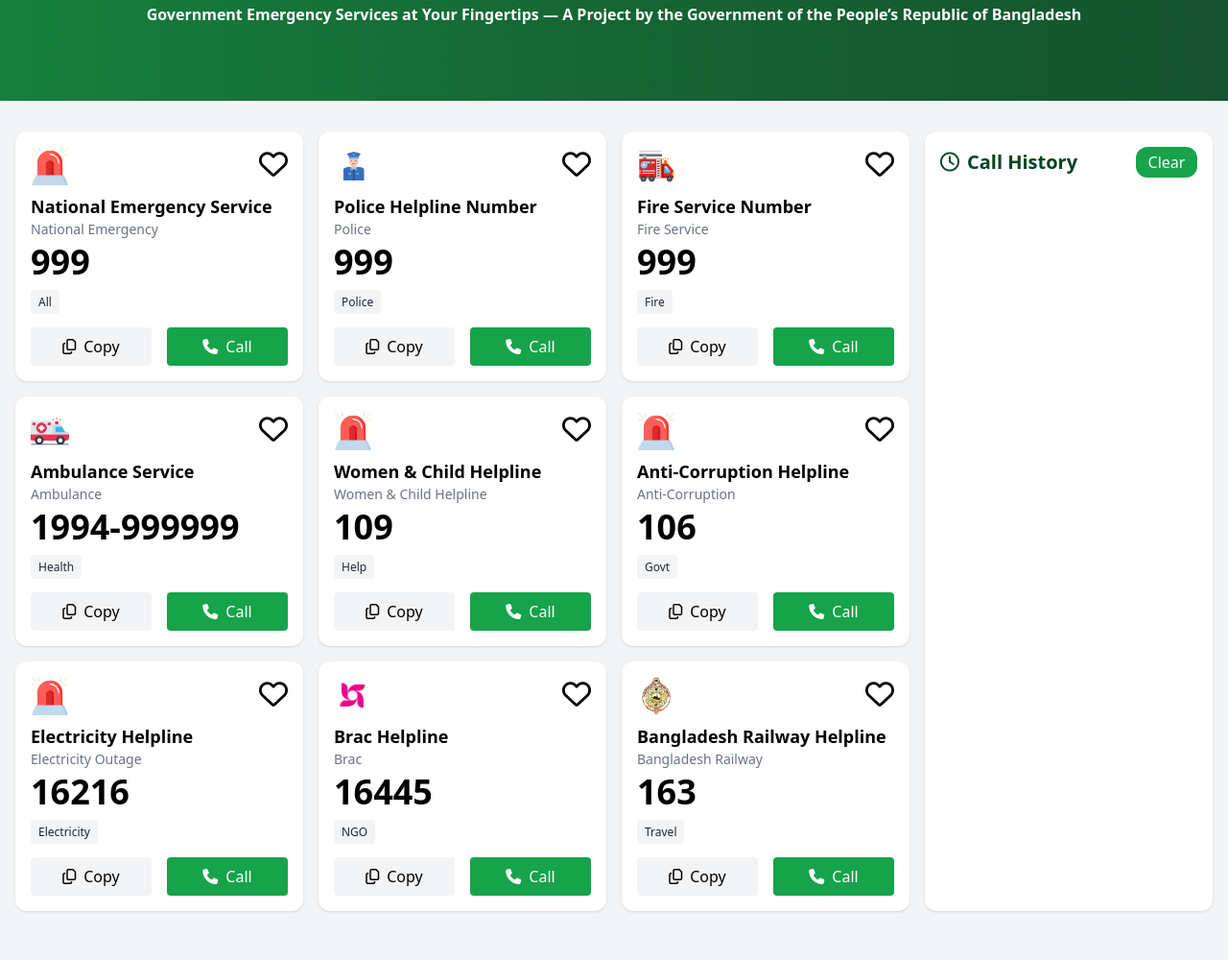
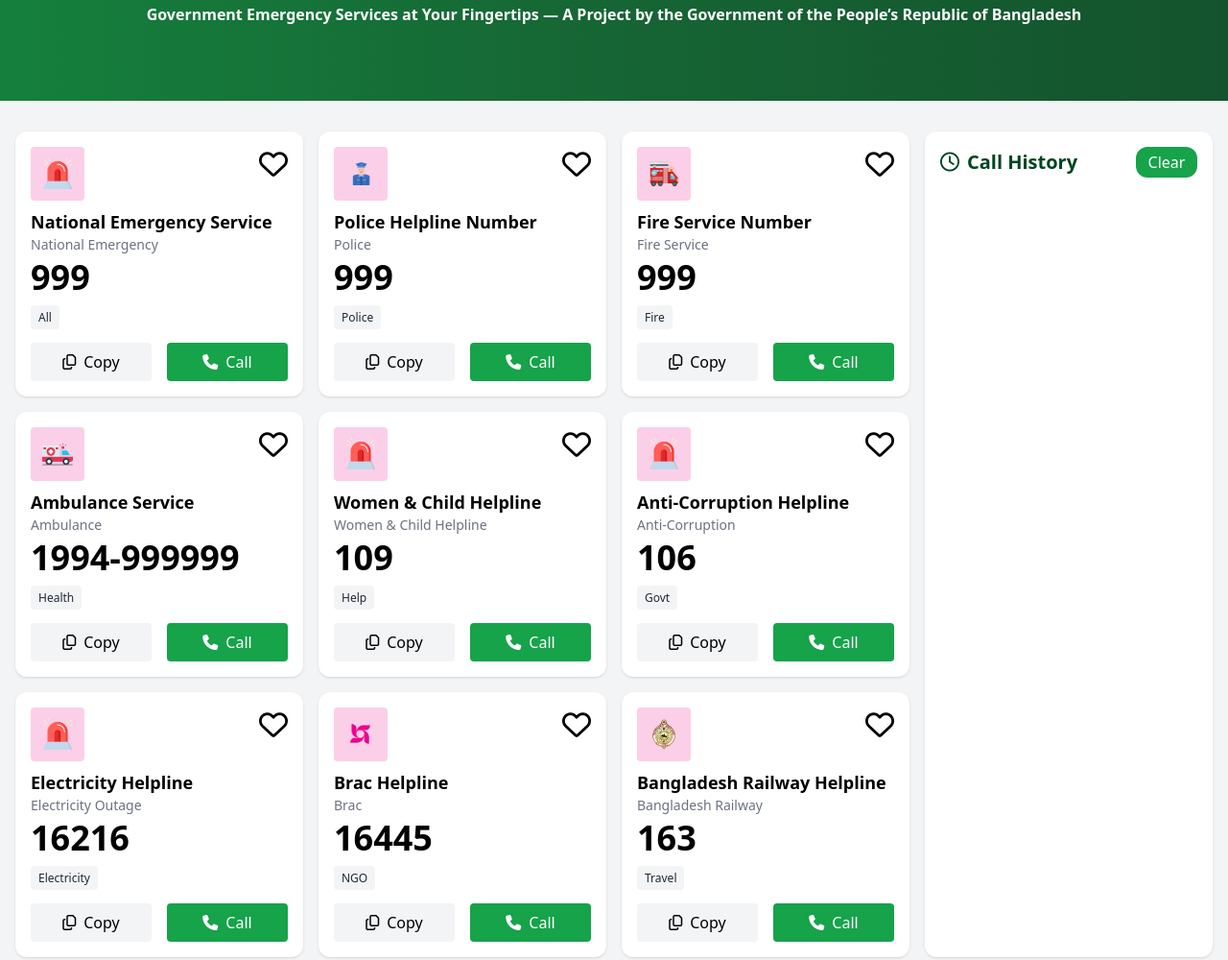
Before and after one commit to Rafsunjany-khan/Emergency-Hotline, a plain HTML site: page index.html in a window 1280 px wide. Shown: the part 285-1285 px from the top of the page at 96% size. Drawn offline with nearby package versions, Linux system fonts and the light colour scheme.

Commit message:
Icon image background set light pink and copied button rounded

```diff
--- a/index.html
+++ b/index.html
@@ -20,7 +20,6 @@
   <!-- Navbar -->
   <header class="sticky top-0 z-50 w-full border-b border-gray-200 bg-[#014421] bg-white">
     <div class="mx-auto flex max-w-6xl items-center justify-between px-4 py-3">
-      <!-- Left: Logo + Name -->
       <div class="flex items-center gap-2">
         <img src="assets/logo.png" alt="Logo" class="h-9 w-9 rounded-full" />
         <span class="text-lg font-bold leading-tight">Emergency <br> Service</span>
@@ -36,7 +35,7 @@
                 <img src="assets/coin.png" alt="Coin" class="w-6 h-6" />
                 <span id="coinCount" class="font-semibold">100</span>  </div>
             <div class="flex items-center gap-1">
-  <button class="flex items-center gap-2 px-4 py-2 bg-green-500 text-white font-semibold rounded hover:bg-green-600"> Copy
+                <button class="flex items-center gap-2 px-4 py-2 bg-green-500 text-white font-semibold rounded-xl hover:bg-green-600"> Copy
                     <span id="copyCount">0</span>
                 </button>
             </div>
@@ -64,7 +63,9 @@
                     <i class="fa-regular fa-heart text-black text-3xl heartIcon"></i>
                 </button>
                 <div>
-          <img src="assets/emergency.png" class="mb-2 w-10 h-10" alt="icon" />
+                    <div class="inline-flex bg-pink-200 w-14 h-14 mb-2 rounded items-center justify-center">
+                        <img src="assets/emergency.png" class="w-8 h-8 object-contain" alt="icon" />
+                    </div>
                     <h3 class="font-bold text-lg">National Emergency Service</h3>
                     <p class="text-sm text-gray-500 mb-1">National Emergency</p>
                     <h1 class="font-extrabold text-4xl mb-2">999</h1>
@@ -87,7 +88,9 @@
                     <i class="fa-regular fa-heart text-black text-3xl heartIcon"></i>
                 </button>
                 <div>
-          <img src="assets/police.png" class="mb-2 w-10 h-10" alt="icon" />
+                    <div class="inline-flex bg-pink-200 w-14 h-14 mb-2 rounded items-center justify-center">
+                        <img src="assets/police.png" class="w-8 h-8 object-contain" alt="icon" />
+                    </div>
                     <h3 class="font-bold text-lg">Police Helpline Number</h3>
                     <p class="text-sm text-gray-500 mb-1">Police</p>
                     <h1 class="font-extrabold text-4xl mb-2">999</h1>
@@ -110,7 +113,9 @@
                     <i class="fa-regular fa-heart text-black text-3xl heartIcon"></i>
                 </button>
                 <div>
-          <img src="assets/fire-service.png" class="mb-2 w-10 h-10" alt="icon" />
+                    <div class="inline-flex bg-pink-200 w-14 h-14 mb-2 rounded items-center justify-center">
+                        <img src="assets/fire-service.png" class="w-8 h-8 object-contain" alt="icon" />
+                    </div>
                     <h3 class="font-bold text-lg">Fire Service Number</h3>
                     <p class="text-sm text-gray-500 mb-1">Fire Service</p>
                     <h1 class="font-extrabold text-4xl mb-2">999</h1>
@@ -119,10 +124,12 @@
                 <div class="flex justify-center gap-4 mt-4">
                     <button class="flex items-center gap-2 bg-gray-100 px-5 py-2 rounded w-full justify-center copyBtn" data-number="999">
                         <i class="fa-regular fa-copy"></i> Copy
-</button><button class="flex items-center gap-2 bg-green-600 text-white px-5 py-2 rounded w-full justify-center callBtn"
+                    </button>
+                    <button class="flex items-center gap-2 bg-green-600 text-white px-5 py-2 rounded w-full justify-center callBtn"
                             data-name="Fire Service Number" data-number="999">
                         <i class="fa-solid fa-phone"></i> Call
-</button>        </div>
+                    </button>
+                </div>
             </div>
 
       <!-- Card 4 -->
@@ -131,7 +138,9 @@
                     <i class="fa-regular fa-heart text-black text-3xl heartIcon"></i>
                 </button>
                 <div>
-          <img src="assets/ambulance.png" class="mb-2 w-10 h-10" alt="icon" />
+                    <div class="inline-flex bg-pink-200 w-14 h-14 mb-2 rounded items-center justify-center">
+                        <img src="assets/ambulance.png" class="w-8 h-8 object-contain" alt="icon" />
+                    </div>
                     <h3 class="font-bold text-lg">Ambulance Service</h3>
                     <p class="text-sm text-gray-500 mb-1">Ambulance</p>
                     <h1 class="font-extrabold text-4xl mb-2">1994-999999</h1>
@@ -154,7 +163,9 @@
                     <i class="fa-regular fa-heart text-black text-3xl heartIcon"></i>
                 </button>
                 <div>
-          <img src="assets/emergency.png" class="mb-2 w-10 h-10" alt="icon" />
+                    <div class="inline-flex bg-pink-200 w-14 h-14 mb-2 rounded items-center justify-center">
+                        <img src="assets/emergency.png" class="w-8 h-8 object-contain" alt="icon" />
+                    </div>
                     <h3 class="font-bold text-lg">Women & Child Helpline</h3>
                     <p class="text-sm text-gray-500 mb-1">Women & Child Helpline</p>
                     <h1 class="font-extrabold text-4xl mb-2">109</h1>
@@ -177,7 +188,9 @@
                     <i class="fa-regular fa-heart text-black text-3xl heartIcon"></i>
                 </button>
                 <div>
-          <img src="assets/emergency.png" class="mb-2 w-10 h-10" alt="icon" />
+                    <div class="inline-flex bg-pink-200 w-14 h-14 mb-2 rounded items-center justify-center">
+                        <img src="assets/emergency.png" class="w-8 h-8 object-contain" alt="icon" />
+                    </div>
                     <h3 class="font-bold text-lg">Anti-Corruption Helpline</h3>
                     <p class="text-sm text-gray-500 mb-1">Anti-Corruption</p>
                     <h1 class="font-extrabold text-4xl mb-2">106</h1>
@@ -191,7 +204,6 @@
                             data-name="Anti-Corruption Helpline" data-number="106">
                         <i class="fa-solid fa-phone"></i> Call
                     </button>
-
                 </div>
             </div>
 
@@ -201,7 +213,9 @@
                     <i class="fa-regular fa-heart text-black text-3xl heartIcon"></i>
                 </button>
                 <div>
-          <img src="assets/emergency.png" class="mb-2 w-10 h-10" alt="icon" />
+                    <div class="inline-flex bg-pink-200 w-14 h-14 mb-2 rounded items-center justify-center">
+                        <img src="assets/emergency.png" class="w-8 h-8 object-contain" alt="icon" />
+                    </div>
                     <h3 class="font-bold text-lg">Electricity Helpline</h3>
                     <p class="text-sm text-gray-500 mb-1">Electricity Outage</p>
                     <h1 class="font-extrabold text-4xl mb-2">16216</h1>
@@ -224,7 +238,9 @@
   <i class="fa-regular fa-heart text-black text-3xl heartIcon"></i>
 </button>
                 <div>
-          <img src="assets/brac.png" class="mb-2 w-10 h-10" alt="icon" />
+                    <div class="inline-flex bg-pink-200 w-14 h-14 mb-2 rounded items-center justify-center">
+                        <img src="assets/brac.png" class="w-8 h-8 object-contain" alt="icon" />
+                    </div>
                     <h3 class="font-bold text-lg">Brac Helpline</h3>
                     <p class="text-sm text-gray-500 mb-1">Brac</p>
                     <h1 class="font-extrabold text-4xl mb-2">16445</h1>
@@ -247,7 +263,9 @@
                     <i class="fa-regular fa-heart text-black text-3xl heartIcon"></i>
                 </button>
                 <div>
-          <img src="assets/Bangladesh-Railway.png" class="mb-2 w-10 h-10" alt="icon" />
+                    <div class="inline-flex bg-pink-200 w-14 h-14 mb-2 rounded items-center justify-center">
+                        <img src="assets/Bangladesh-Railway.png" class="w-8 h-8 object-contain" alt="icon" />
+                    </div>
                     <h3 class="font-bold text-lg">Bangladesh Railway Helpline</h3>
                     <p class="text-sm text-gray-500 mb-1">Bangladesh Railway</p>
                     <h1 class="font-extrabold text-4xl mb-2">163</h1>
@@ -263,10 +281,8 @@
                     </button>
                 </div>
             </div>
-
         </div>
 
-    <!-- Call History Section (Right column) -->
 <!-- Call History Section (Right column) -->
         <div class="bg-white rounded-xl shadow p-4 flex flex-col md:col-start-4 md:row-span-full h-full">
             <div class="flex justify-between items-center mb-4">
@@ -275,12 +291,10 @@
                 </h2>
                 <button id="clearHistory" class="text-white bg-green-600 w-16 h-8 rounded-xl flex items-center justify-center">
                     Clear
-  </button>  </div>
-  <ul id="historyList" class="space-y-2 text-sm text-gray-700">
-
-  </ul>
+                </button>
             </div>
-
+            <ul id="historyList" class="space-y-2 text-sm text-gray-700"></ul>
+        </div>
     </div>
 </main>
 
@@ -375,76 +389,6 @@ document.querySelector('#clearHistory')?.addEventListener('click', () => {
   historyList.innerHTML = '';
 });
 </script>
-
-
-<!--<script>-->
-<!--let heartCount = 0;-->
-<!--let coinCount = 100;-->
-<!--let copyCount = 0;-->
-
-<!--const heartEl = document.getElementById('heartCount');-->
-<!--const coinEl = document.getElementById('coinCount');-->
-<!--const copyEl = document.getElementById('copyCount');-->
-<!--const historyList = document.getElementById('historyList');-->
-
-<!--// Heart button functionality-->
-<!--document.querySelectorAll('.heartBtn').forEach(btn => {-->
-<!--  btn.addEventListener('click', () => {-->
-<!--    heartCount++;-->
-<!--    heartEl.textContent = heartCount;-->
-<!--  });-->
-<!--});-->
-
-<!--// Copy button functionality-->
-<!--document.querySelectorAll('.copyBtn').forEach(btn => {-->
-<!--  btn.addEventListener('click', () => {-->
-<!--    copyCount++;-->
-<!--    copyEl.textContent = copyCount;-->
-<!--    const number = btn.closest('.card')?.querySelector('h1')?.innerText || '';-->
-<!--    navigator.clipboard.writeText(number);-->
-<!--    alert('Number copied: ' + number);-->
-<!--  });-->
-<!--});-->
-
-<!--// Call button functionality-->
-<!--document.querySelectorAll('.callBtn').forEach(btn => {-->
-<!--  btn.addEventListener('click', () => {-->
-<!--    const name = btn.getAttribute('data-name') || 'Unknown';-->
-<!--    const number = btn.getAttribute('data-number') || 'Unknown';-->
-
-<!--    if (coinCount < 20) {-->
-<!--      alert('Not enough coins to make a call!');-->
-<!--      return;-->
-<!--    }-->
-
-<!--    alert(`Calling ${name} at ${number}`);-->
-<!--    coinCount -= 20;-->
-<!--    coinEl.textContent = coinCount;-->
-
-<!--    // Get current time-->
-<!--    const now = new Date();-->
-<!--    const time = now.getHours().toString().padStart(2, '0') + ':' +-->
-<!--                 now.getMinutes().toString().padStart(2, '0') + ':' +-->
-<!--                 now.getSeconds().toString().padStart(2, '0');-->
-
-<!--    // Add styled history entry-->
-<!--    const li = document.createElement('li');-->
-<!--    li.innerHTML = `-->
-<!--      <div class="flex justify-between">-->
-<!--        <span class="font-semibold">${name}</span>-->
-<!--        <span class="text-gray-500">${time}</span>-->
-<!--      </div>-->
-<!--      <div class="text-gray-700">${number}</div>-->
-<!--    `;-->
-<!--    historyList.appendChild(li);-->
-<!--  });-->
-<!--});-->
-
-<!--// Clear history functionality-->
-<!--document.getElementById('clearHistory')?.addEventListener('click', () => {-->
-<!--  historyList.innerHTML = '';-->
-<!--});-->
-<!--</script>-->
 </body>
 </html>
 
```
Also changed, not shown: 1 other file. Lines whose indentation alone changed are shown as unchanged.
